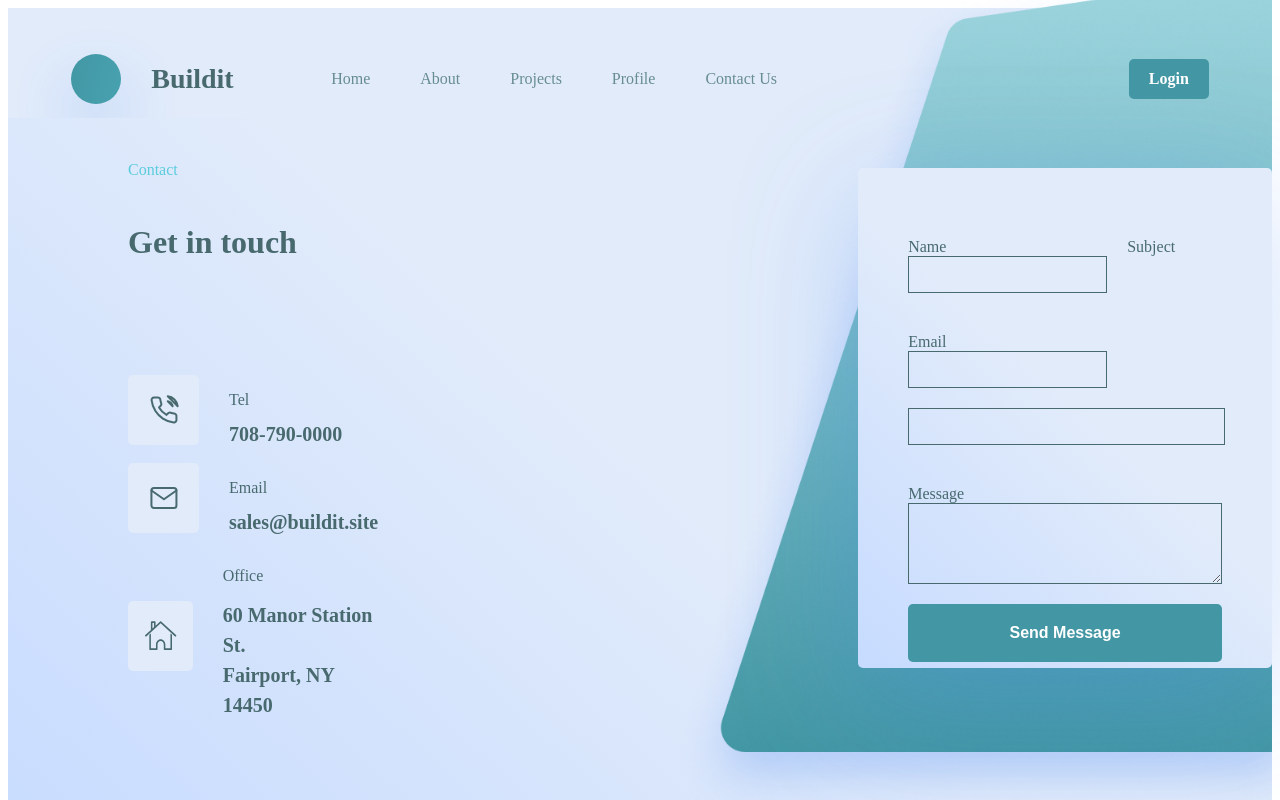
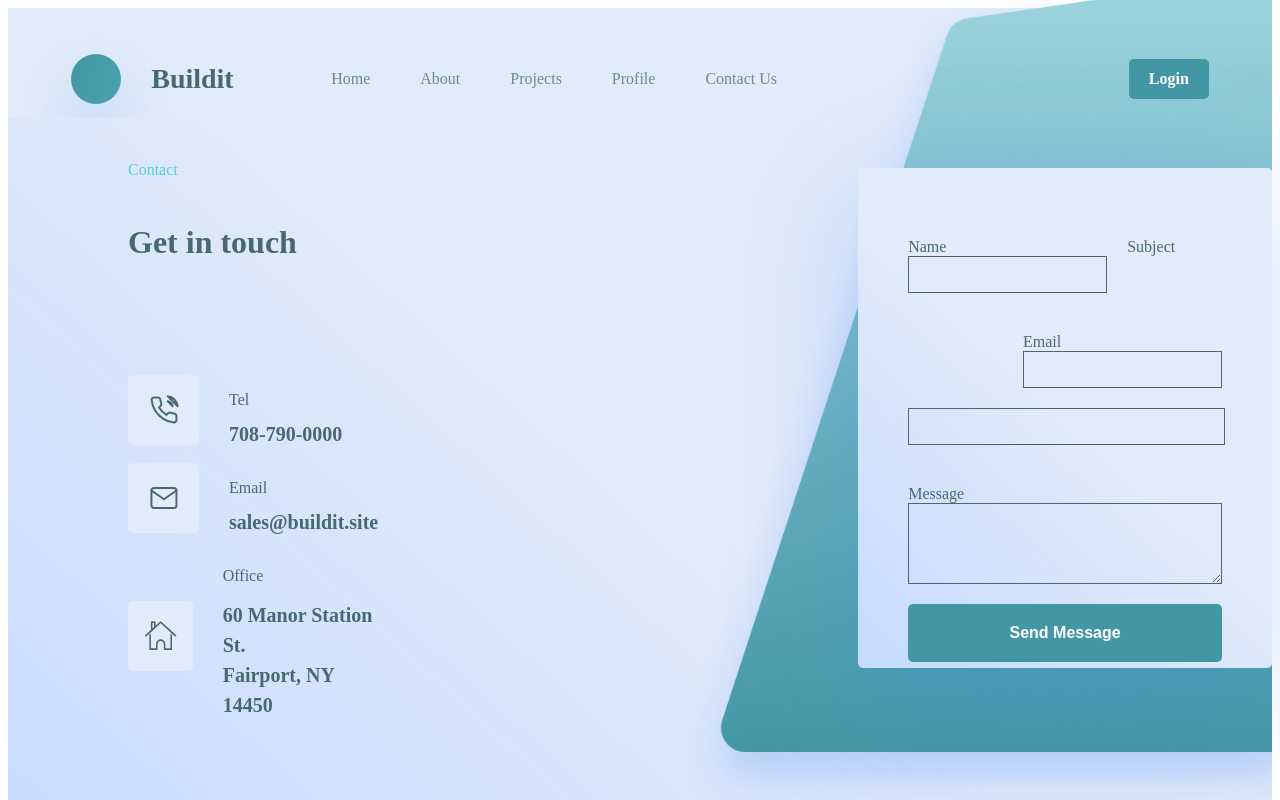
Before and after one commit to Ranecodes/builditapp, a React (Create React App) app: page /contact-us in a window 1280 px wide. Shown: the top 800 px of the page. Built offline with nearby package versions, Linux system fonts and the light colour scheme.

Commit message:
float style changed

```diff
--- a/src/components/contact.js
+++ b/src/components/contact.js
@@ -159,7 +159,7 @@ export default function Contact() {
                 </div>
                 <div
                   className="form-group form-group-1"
-                  style={{ float: "left" }}
+                  style={{ float: "right" }}
                 >
                   <label for="email">Email</label>
                   <input type="email" id="email" name="email" />
```
